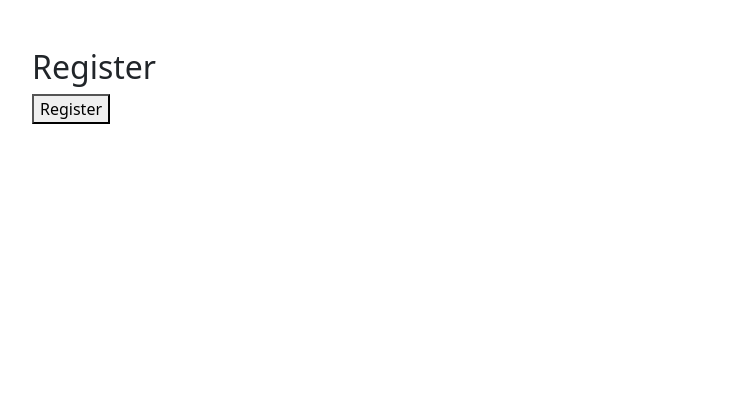
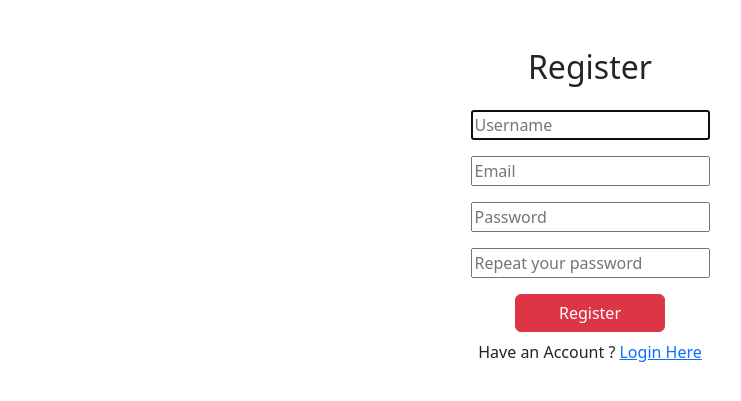
Before and after one commit to ThASh42/artquery, a Django app: page /register/ in a window 1280 px wide. Shown: the top 401 px of the page, without its empty margins (50-791 px from the left). Run offline with Django 5.2, Linux system fonts and the light colour scheme.

Commit message:
Initial register page front-end

```diff
--- a/querygenerator/forms.py
+++ b/querygenerator/forms.py
@@ -7,6 +7,12 @@ class CustomUserCreationForm(UserCreationForm):
         model = CustomUser
         fields = ('username', 'email',)
 
+    def __init__(self, *args, **kwargs):
+        super(CustomUserCreationForm, self).__init__(*args, **kwargs)
+        self.fields['username'].widget.attrs.update({'placeholder': 'Username'})
+        self.fields['email'].widget.attrs.update({'placeholder': 'Email'})
+        self.fields['password1'].widget.attrs.update({'placeholder': 'Password'})
+        self.fields['password2'].widget.attrs.update({'placeholder': 'Repeat your password'})
 
 class CustomAuthenticationForm(AuthenticationForm):
     class Meta:
--- a/querygenerator/static/css/querygenerator.css
+++ b/querygenerator/static/css/querygenerator.css
@@ -1 +1,3 @@
-/*# sourceMappingURL=querygenerator.css.map */
+#register-button-div {
+  width: 150px;
+}/*# sourceMappingURL=querygenerator.css.map */
--- a/querygenerator/static/css/querygenerator.scss
+++ b/querygenerator/static/css/querygenerator.scss
@@ -0,0 +1,3 @@
+#register-button-div {
+    width: 150px;
+}
--- a/querygenerator/templates/querygenerator/register.html
+++ b/querygenerator/templates/querygenerator/register.html
@@ -5,21 +5,37 @@ Register
 {% endblock title %}
 
 {% block body %}
-<h2>Register</h2>
-<form action="" method="POST">
-    {% csrf_token %}
+<section class="d-flex justify-content-center align-items-center">
     <div>
-        {{ form.non_field_errors }}
-        {% for field in form %}
-        {{ field.errors }}
-        {% endfor %}
+        <div>
+            <h2 class="text-center">Register</h2>
+        </div>
+        <div class="d-flex justify-content-center align-items-center">
+            <div>
+                {{ register_form.non_field_errors }}
+            </div>
+            {% for field in register_form %}
+            <div>
+                {{ field.errors }}
+            </div>
+            {% endfor %}
+        </div>
+        <div>
+            <form action="" method="POST">
+                {% csrf_token %}
+                {% for field in register_form %}
+                    <div class="my-3 d-flex justify-content-center align-items-center">
+                        {{ field }}
+                    </div>
+                {% endfor %}
+                <div id="register-button-div" class="mx-auto d-flex justify-content-center align-items-center">
+                    <button class="w-100 btn btn-danger" type="submit">Register</button>
+                </div>
+                <div class="d-flex justify-content-center align-items-center">
+                    <p class="mt-2">Have an Account ? <a href="{% url 'querygenerator:login' %}">Login Here</a></p>
+                </div>
+            </form>
+        </div>
     </div>
-    {% for field in form %}
-        <div class="my-4">
-            {{ field.label_tag }}
-            {{ field }}
-        </div>
-    {% endfor %}
-    <button type="submit">Register</button>
-</form>
+</section>
 {% endblock body %}
```
Also changed, not shown: 1 other file.
